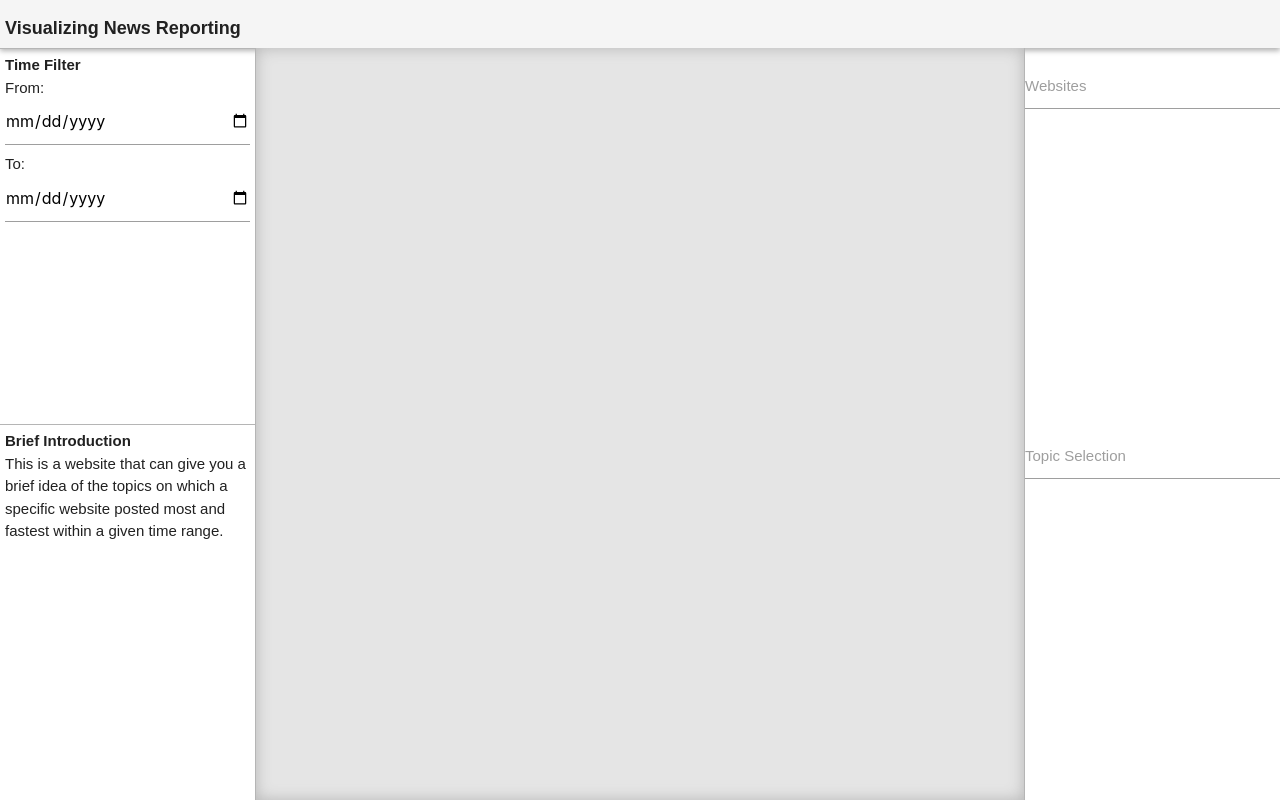
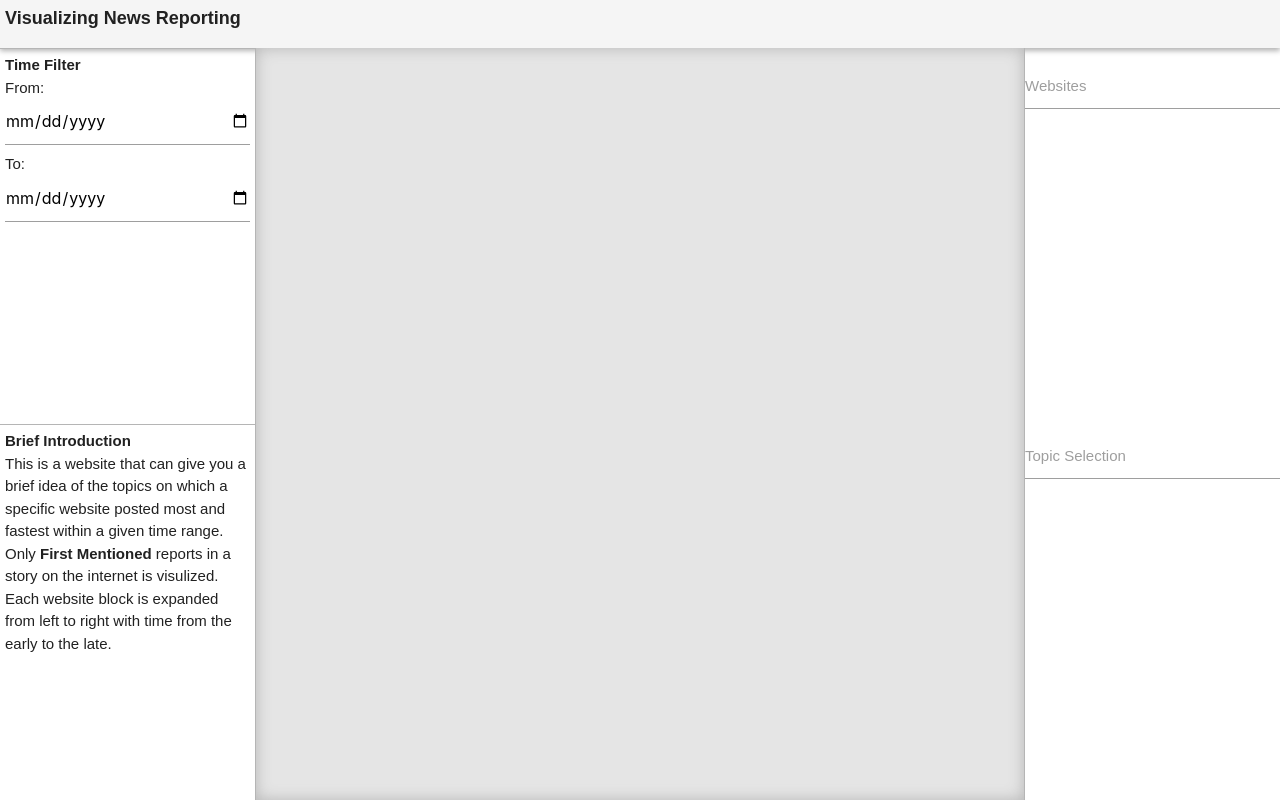
Before and after one commit to NGCyang/IVProject, a website: page index.html in a window 1280 px wide. Drawn offline with nearby package versions, Linux system fonts and the light colour scheme; no server answers.

Commit message:
adding descriptions

```diff
--- a/css/index.css
+++ b/css/index.css
@@ -32,7 +32,7 @@ html, body{
     overflow-y: hidden;
 }
 .top{
-    padding: 15px 5px;
+    padding: 5px;
     width: 100%;
     height: 6%;
     background-color: #f5f5f5;
--- a/index.html
+++ b/index.html
@@ -42,7 +42,7 @@
 </div>
 <div class="left-block">
     <span class="bold">Brief Introduction</span><br>
-    This is a website that can give you a brief idea of the topics on which a specific website posted most and fastest within a given time range.
+    This is a website that can give you a brief idea of the topics on which a specific website posted most and fastest within a given time range. Only <b>First Mentioned</b> reports in a story on the internet is visulized. Each website block is expanded from left to right with time from the early to the late.
 
 </div>
 
```
